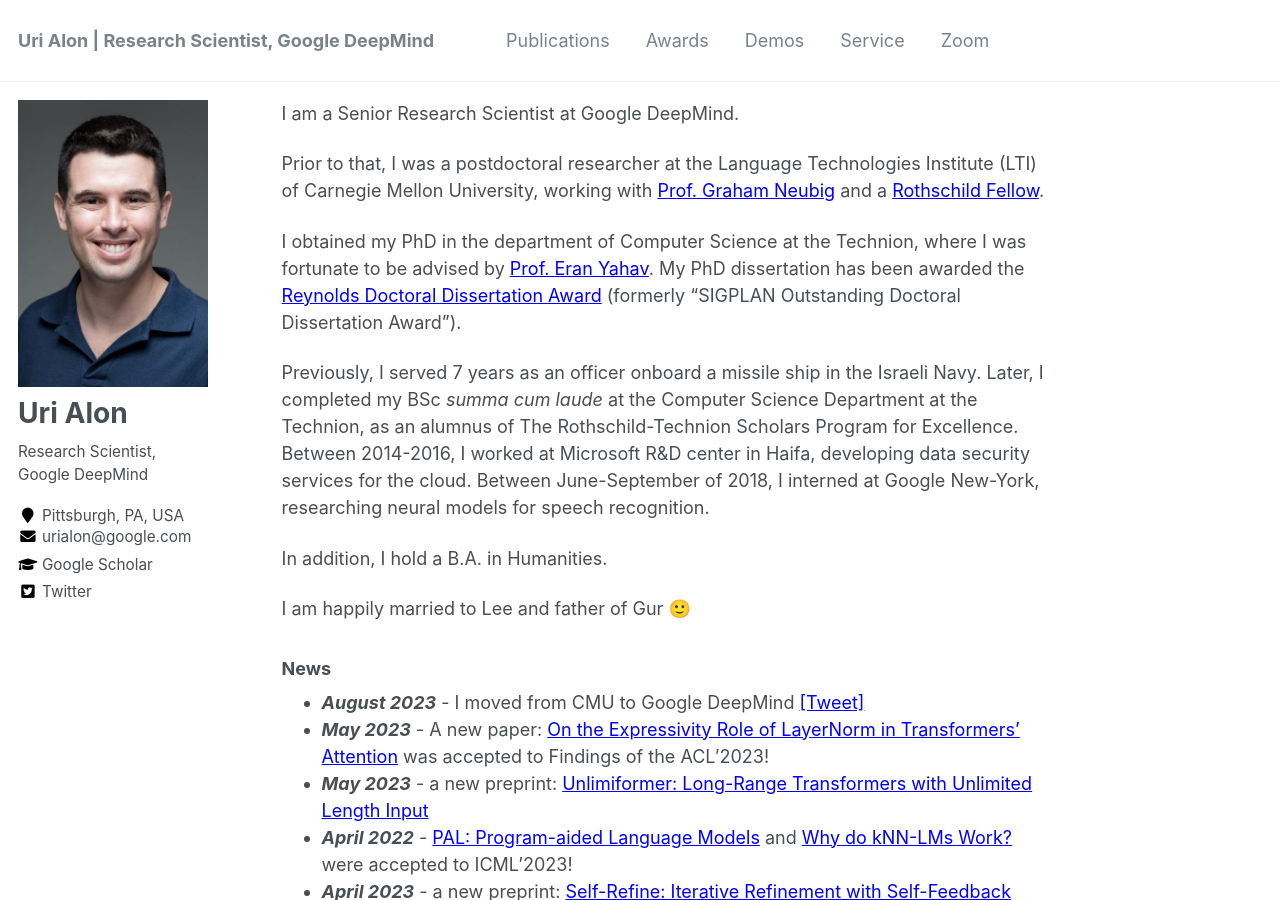
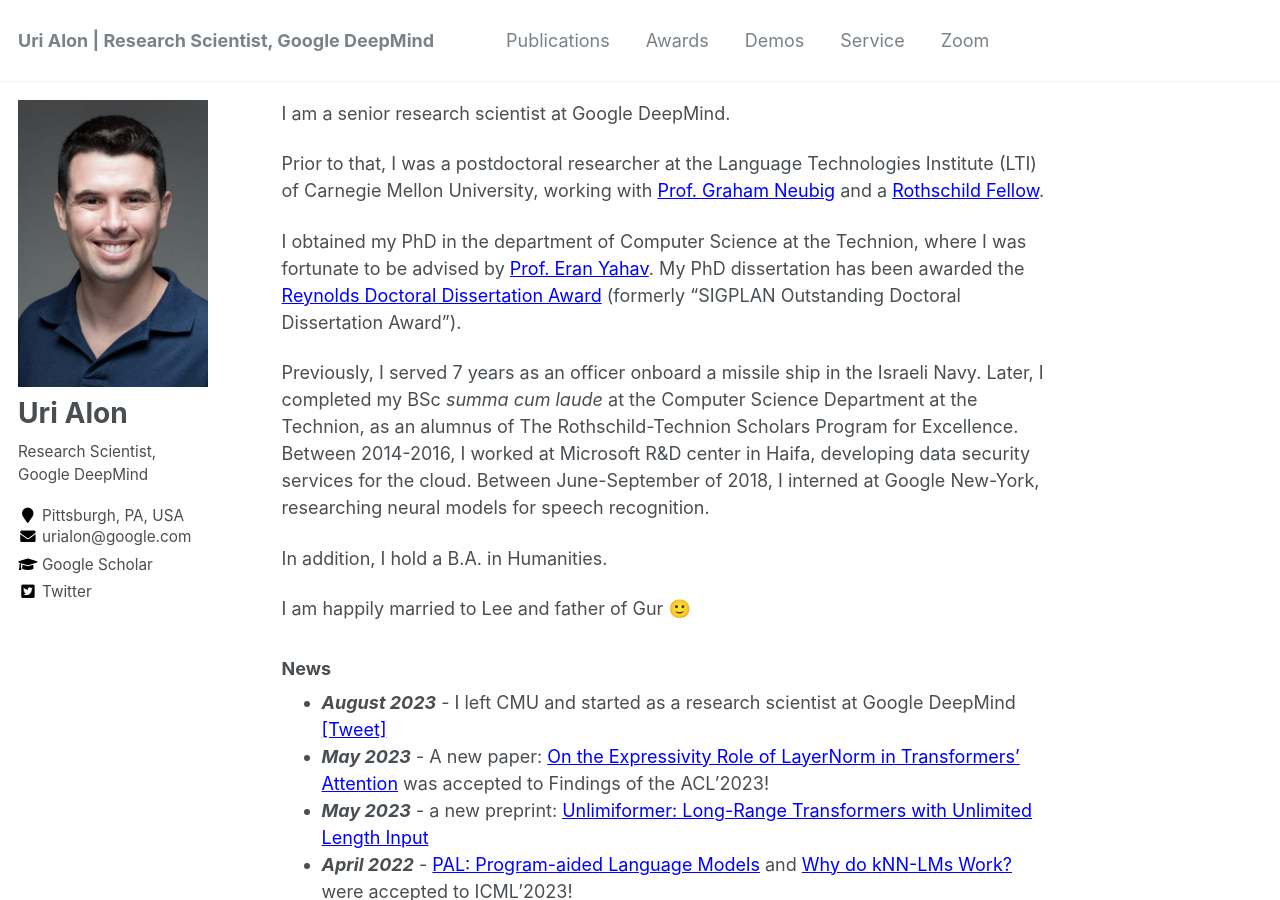
Before and after one commit to urialon/urialon.github.io, a Jekyll site: the page built from _pages/about.md, in a window 1280 px wide and 900 px high. Built offline with Jekyll 4.4.1, drawn with Linux system fonts in a browser that asks for light colours.

Commit message:
Update about.md

```diff
--- a/_pages/about.md
+++ b/_pages/about.md
@@ -48,7 +48,7 @@ feature_row3:
 
 ---
 
-I am a Senior Research Scientist at Google DeepMind.
+I am a senior research scientist at Google DeepMind.
 
 Prior to that, I was a postdoctoral researcher at the Language Technologies Institute (LTI) of Carnegie Mellon University, working with [Prof. Graham Neubig](https://www.phontron.com/){:target="_blank"} and a [Rothschild Fellow](https://issuu.com/dleventer/docs/fellows-2021_booklet_corr-4/12){:target="_blank"}.
 <!-- My research interests are broad and include programming language processing (PLP), natural language processing (NLP) and deep learning in general. -->
@@ -65,7 +65,7 @@ In addition, I hold a B.A. in Humanities.
 I am happily married to Lee and father of Gur 🙂
 
 ### News
-* **_August 2023_** - I moved from CMU to Google DeepMind [[Tweet]](https://twitter.com/urialon1/status/1694764062171709911?s=20){:target="_blank"}
+* **_August 2023_** - I left CMU and started as a research scientist at Google DeepMind [[Tweet]](https://twitter.com/urialon1/status/1694764062171709911?s=20){:target="_blank"}
 * **_May 2023_** - A new paper: [On the Expressivity Role of LayerNorm in Transformers’ Attention](#layernorm) was accepted to Findings of the ACL'2023!
 * **_May 2023_** - a new preprint: [Unlimiformer: Long-Range Transformers with Unlimited Length Input](#unlimiformer)
 * **_April 2022_** - [PAL: Program-aided Language Models](#pal) and [Why do kNN-LMs Work?](#knnwhy) were accepted to ICML'2023!
```
